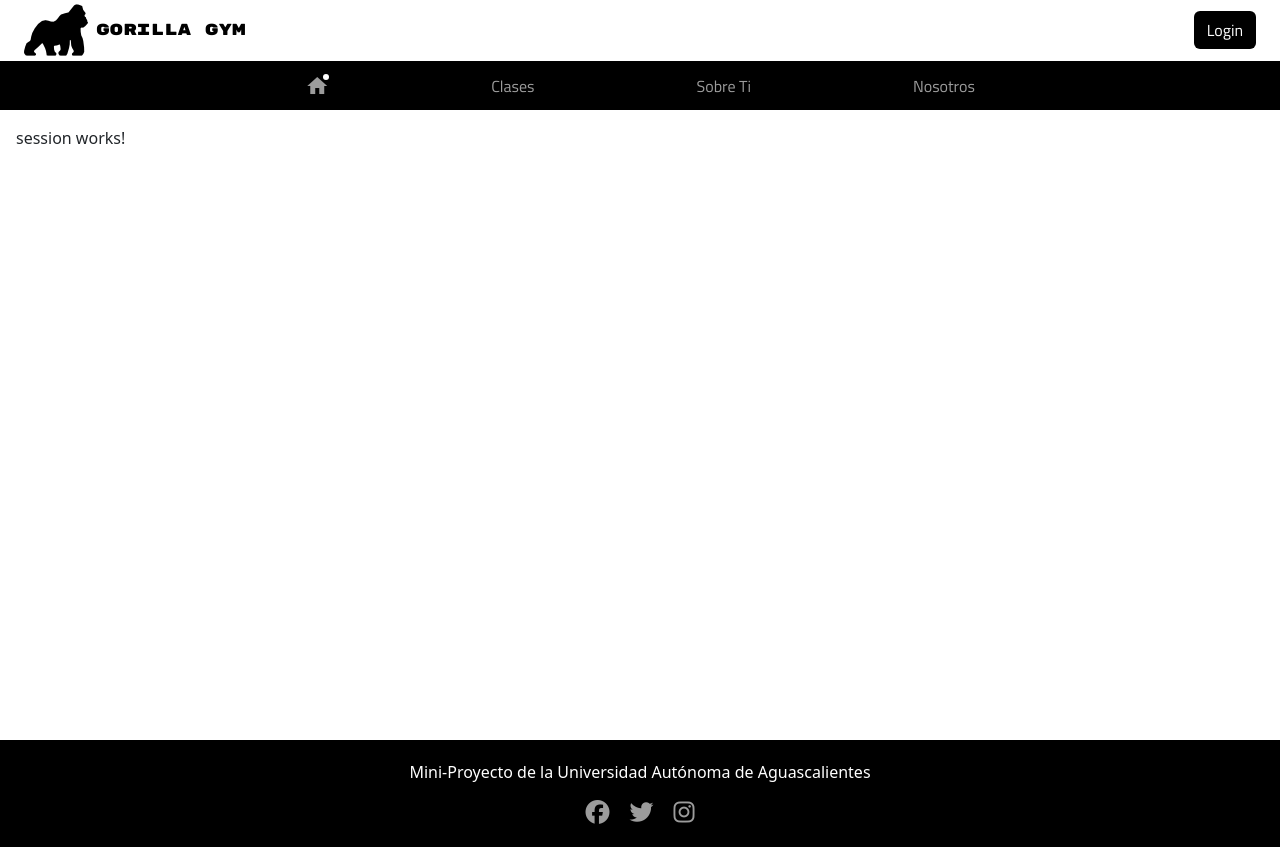
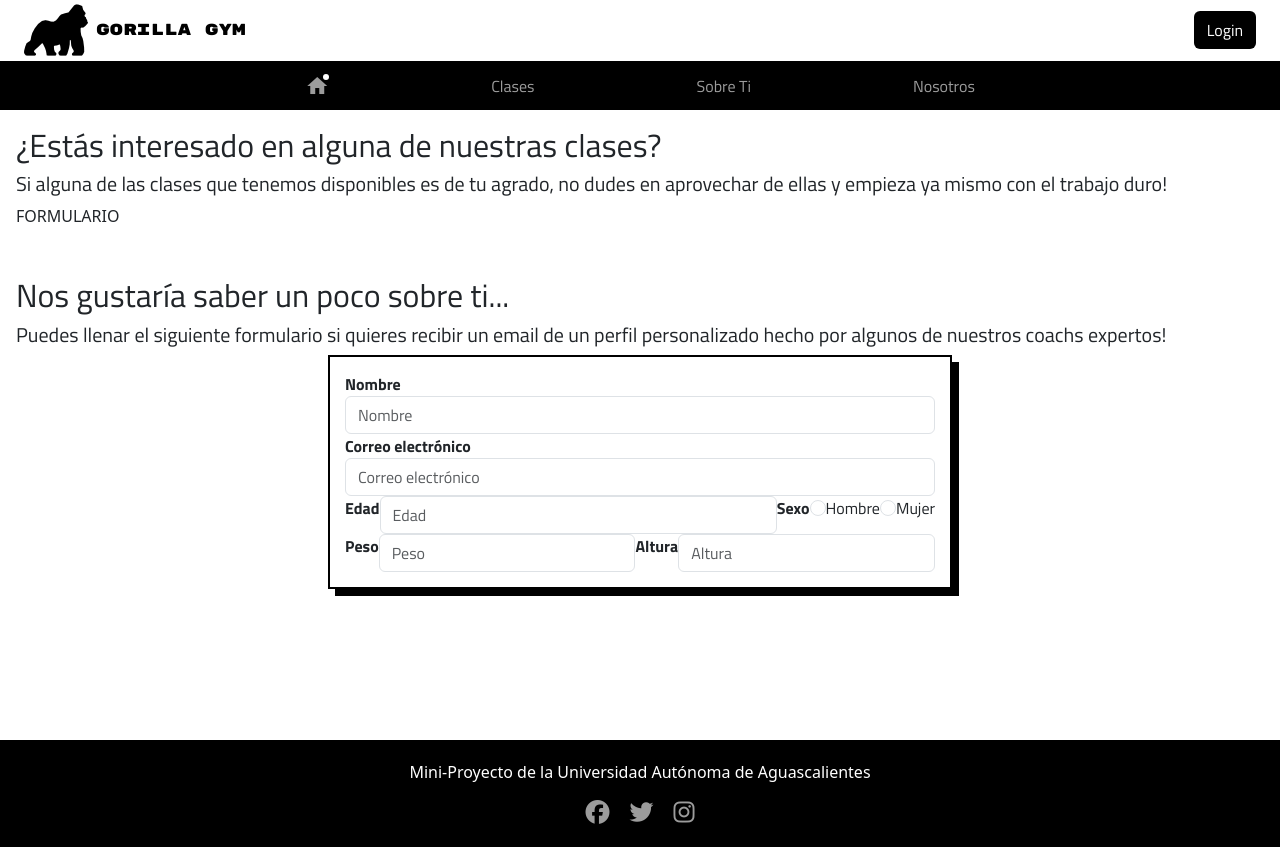
Before and after one commit to wachitorico69/miniproyecto-angular, an Angular app: page /sobreti in a window 1280 px wide. Built offline with nearby package versions, Linux system fonts and the light colour scheme; a web font is replaced by a local one.

Commit message:
avance de form

```diff
--- a/src/app/sobreti/sobreti.component.css
+++ b/src/app/sobreti/sobreti.component.css
@@ -0,0 +1,25 @@
+* {
+    font-family: "Titillium Web", sans-serif;
+}
+
+.container {
+    margin:auto;
+    width: 50%;
+    padding: 15px;
+    box-shadow: 7px 7px black;
+    border: 2px solid black;
+}
+
+.error {
+    color: red;
+    font-size: smaller;
+}
+
+.seccion1 {
+    display: flex;
+    flex-direction: row;
+}
+.seccion2 {
+    display: flex;
+    flex-direction: row;
+}
--- a/src/app/sobreti/sobreti.component.html
+++ b/src/app/sobreti/sobreti.component.html
@@ -1 +1,144 @@
-<p>session works!</p>
+<h2>¿Estás interesado en alguna de nuestras clases?</h2>
+<h5>Si alguna de las clases que tenemos disponibles es de tu agrado, no dudes en aprovechar de ellas y
+    empieza ya mismo con el trabajo duro!</h5>
+FORMULARIO
+<br><br><br>
+
+<h2>Nos gustaría saber un poco sobre ti...</h2>
+<h5>Puedes llenar el siguiente formulario si quieres recibir un email de un perfil personalizado hecho por algunos de nuestros coachs expertos!</h5>
+
+<div class="container">
+    <form (ngSubmit)="submit()" #form="ngForm">
+        <label for="nombre"><b>Nombre</b></label>
+        <input
+            type="text"
+            #nombre="ngModel"
+            [(ngModel)] = "perfil.nombre"
+            placeholder="Nombre"
+            name="nombre"
+            minlength="5"
+            class="form-control"
+            required/>
+
+
+            @if (nombre.invalid && (nombre.dirty || nombre.touched)) {
+              @if (nombre.errors?.['minlength']) {
+                <p class="error">Introduce un nombre con mínimo 5 caracteres</p>
+              }
+              @if (nombre.errors?.['required']) {
+                <p class="error">Introduce un nombre</p>
+              }
+            }
+
+
+        <label for="email"><b>Correo electrónico</b></label>
+        <input
+            type="email"
+            #email="ngModel"
+            [(ngModel)] = "perfil.email"
+            placeholder="Correo electrónico"
+            name="email"
+            class="form-control"
+            pattern="^[a-zA-Z0-9._-]+@[a-zA-Z0-9](?:[a-zA-Z0-9-]{0,61}[a-zA-Z0-9])?(?:\.[a-zA-Z0-9](?:[a-zA-Z0-9-]{0,61}[a-zA-Z0-9])?)*$"
+            required/>
+
+
+            @if (email.invalid && (email.dirty || email.touched)) {
+              @if (email.errors?.['required']) {
+                <p class="error">Introduce un correo electrónico</p>
+              }
+              @if (email.errors && email.errors?.['pattern']) {
+                <p class="error">Introduce un correo electrónico con formato correcto (ej. arroba y .com)</p>
+              }
+            }
+
+        <div class="seccion1">
+            <label for="edad"><b>Edad</b></label>
+            <input
+            type="number"
+            #edad="ngModel"
+            [(ngModel)] = "perfil.edad"
+            placeholder="Edad"
+            name="edad"
+            min="15"
+            class="form-control"
+            required/>
+
+
+            @if (edad.invalid && (edad.dirty || edad.touched)) {
+              @if (edad.errors?.['required']) {
+                <p class="error">Introduce un edad</p>
+              }
+              @if (edad.errors?.['min']) {
+                <p class="error">La edad mínima es 15</p>
+              }
+            }
+
+            <label><b>Sexo</b></label><br>
+            <input
+            type="radio"
+            id="hombre"
+            name="sexo"
+            value="Hombre"
+            [(ngModel)]="perfil.sexo"
+            class="form-check-input"
+            #sexo="ngModel"
+            required
+            />
+            <label for="hombre" class="form-check-label">Hombre</label>
+            <input
+            type="radio"
+            id="mujer"
+            name="sexo"
+            value="Mujer"
+            [(ngModel)]="perfil.sexo"
+            class="form-check-input"
+            required
+            />
+            <label for="mujer" class="form-check-label">Mujer</label>
+        </div>
+
+        <div class="seccion2">
+            <label for="peso"><b>Peso</b></label>
+            <input
+            type="number"
+            #peso="ngModel"
+            [(ngModel)] = "perfil.peso"
+            placeholder="Peso"
+            name="peso"
+            class="form-control"
+            required/>
+
+
+            @if (email.invalid && (email.dirty || email.touched)) {
+              @if (email.errors?.['required']) {
+                <p class="error">Introduce un correo electrónico válido</p>
+              }
+              @if (email.errors && email.errors?.['pattern']) {
+                <p class="error">Introduce un correo electrónico con formato correcto (ej. arroba y .com)</p>
+              }
+            }
+
+            <label for="altura"><b>Altura</b></label>
+            <input
+            type="number"
+            #altura="ngModel"
+            [(ngModel)] = "perfil.altura"
+            placeholder="Altura"
+            name="altura"
+            class="form-control"
+            required/>
+
+
+            @if (email.invalid && (email.dirty || email.touched)) {
+              @if (email.errors?.['required']) {
+                <p class="error">Introduce un correo electrónico válido</p>
+              }
+              @if (email.errors && email.errors?.['pattern']) {
+                <p class="error">Introduce un correo electrónico con formato correcto (ej. arroba y .com)</p>
+              }
+            }
+        </div>
+
+    </form>
+</div>
--- a/src/app/sobreti/sobreti.component.ts
+++ b/src/app/sobreti/sobreti.component.ts
@@ -1,11 +1,34 @@
 import { Component } from '@angular/core';
+import { FormsModule } from '@angular/forms';
+
+interface perfilForm {
+  nombre: string;
+  email: string;
+  edad: string;
+  sexo: string;
+  peso: string;
+  altura: string;
+}
 
 @Component({
   selector: 'app-sobreti',
-  imports: [],
+  imports: [FormsModule],
   templateUrl: './sobreti.component.html',
   styleUrl: './sobreti.component.css'
 })
 export class SobretiComponent {
+  perfil: perfilForm = {
+    nombre: "",
+    email: "",
+    edad: "",
+    sexo: "",
+    peso: "",
+    altura: ""
+  };
 
+  constructor() {}
+
+  submit() {
+
+  }
 }
```
